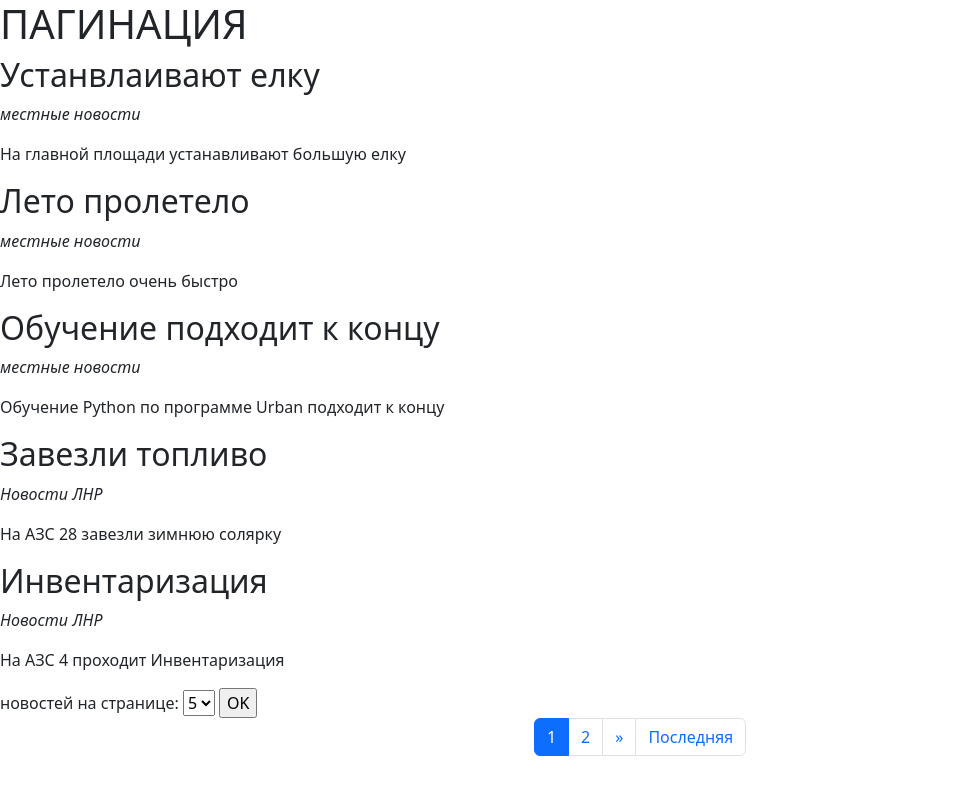
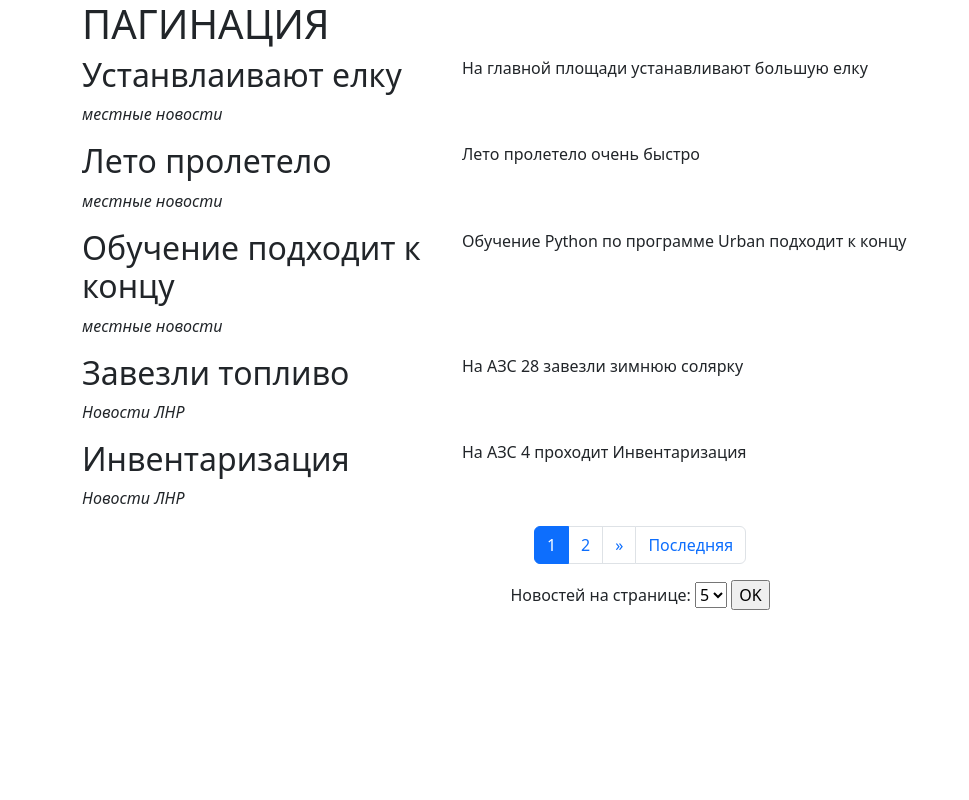
Before and after one commit to Laslo76/UrbanDjangoPagination, a Django app: page / in a window 1280 px wide. Shown: the whole page, without its empty margins (0-969 px from the left). Run offline with Django 5.2, Linux system fonts and the light colour scheme; data comes from the database, SQL or seed files in the repository; some libraries are stand-ins or nearby versions.

Commit message:
exchange template

```diff
--- a/Pagination/templates/task1/blog.html
+++ b/Pagination/templates/task1/blog.html
@@ -9,17 +9,43 @@
     <title>Блог для обучения пагинации</title>
 </head>
 <body>
+    <div class="container">
+        <div class="row">
             <h1>ПАГИНАЦИЯ</h1>
             {% for n in records %}
+            <div class="col-md-4">
                 <h2>{{n.name}}</h2>
                 <p><i>{{n.category.name}}</i></p>
+            </div>
+            <div class="col-md-8">
                 <p>{{n.text}}</p>
+            </div>
             {% endfor %}
+        </div>
+    {% if records.has_other_pages %}
+    <nav aria-label="Page navigation bootstrap ">
+        <ul class="pagination justify-content-center">
+            {% if records.has_previous %}
+                <li class="page-item"><a class="page-link" href="?page=1&per_page={{per_page}}">Первая</a></li>
+                <li class="page-item"><a class="page-link" href="?page={{ records.previous_page_number }}&per_page={{per_page}}"><span aria-hidden="true">&laquo;</span></a></li>
+            {% endif %}
+            {% for num in records.paginator.page_range %}
+                {% if records.number == num %}
+                    <li class="page-item active" aria-current="page"><span class="page-link">{{ num }}</span></li>
+                {% elif num > records.number|add:'-3' and num < records.number|add:'3' %}
+                    <li class="page-item"><a class="page-link" href="?page={{ num }}&per_page={{per_page}}">{{ num }}</a></li>
+                {% endif %}
+            {% endfor %}
+            {% if records.has_next %}
+                <li class="page-item"><a class="page-link" href="?page={{ records.next_page_number }}&per_page={{per_page}}"><span aria-hidden="true">&raquo;</span></a></li>
+                <li class="page-item"><a class="page-link" href="?page={{ records.paginator.num_pages }}&per_page={{per_page}}">Последняя</a></li>
+            {% endif %}
+        </ul>
 
-     {% if records.has_other_pages %}
-    <nav class="list-pages">
+        <div class="row">
+            <div class="col text-center">
             <form action="/" method="get">
-            <label for="per_page">новостей на странице: </label>
+                <label for="per_page">Новостей на странице: </label>
                 <select id="per_page" name="per_page">
                 {% for i in set_page  %}
                     {% if i == per_page %}
@@ -31,30 +57,11 @@
                 </select>
                 <input type="submit" value="OK">
             </form>
-    </nav>
- <nav aria-label="Page navigation bootstrap">
-    <ul class="pagination justify-content-center">
-        {% if records.has_previous %}
-        <li class="page-item"><a class="page-link" href="?page=1&per_page={{per_page}}">Первая</a></li>
-        <li class="page-item"><a class="page-link" href="?page={{ records.previous_page_number }}&per_page={{per_page}}"><span
-                aria-hidden="true">&laquo;</span></a></li>
-        {% endif %}
-        {% for num in records.paginator.page_range %}
-        {% if records.number == num %}
-        <li class="page-item active" aria-current="page"><span class="page-link">{{ num }}</span>
-        </li>
-            {% elif num > records.number|add:'-3' and num < records.number|add:'3' %}
-        <li class="page-item"><a class="page-link" href="?page={{ num }}&per_page={{per_page}}">{{ num }}</a></li>
-            {% endif %}
-            {% endfor %}
-            {% if records.has_next %}
-        <li class="page-item"><a class="page-link" href="?page={{ records.next_page_number }}&per_page={{per_page}}"><span
-                aria-hidden="true">&raquo;</span></a></li>
-        <li class="page-item"><a class="page-link" href="?page={{ records.paginator.num_pages }}&per_page={{per_page}}">Последняя</a>
-        </li>
-        {% endif %}
-    </ul>
+            </div>
+        </div>
+
     </nav>
     {% endif %}
+    </div>
 </body>
 </html>
```
Lines whose indentation alone changed are shown as unchanged.
